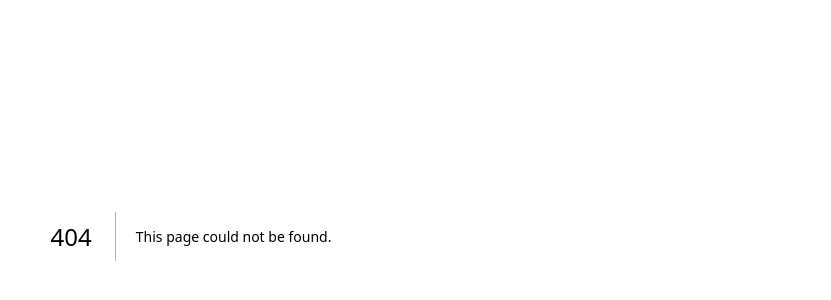
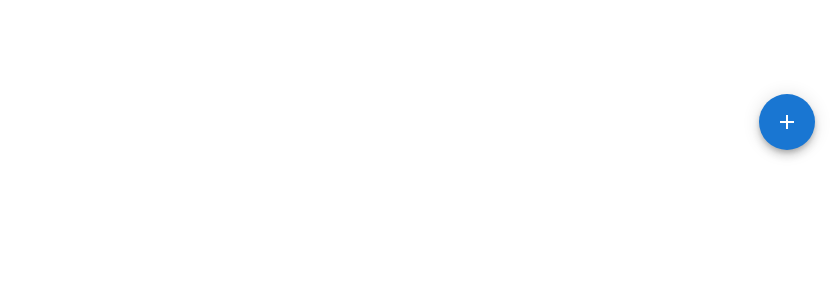
Before and after one commit to roro1313/allergyapp, a Next.js app: page /components/ActionMenu/ActionMenu in a window 1280 px wide. Before the commit this address had no page. Shown: the part 164-464 px from the top of the page, without its empty margins (449-1280 px from the left). Built offline with nearby package versions, Linux system fonts and the light colour scheme.

Commit message:
[feat] add ActionMenu component

```diff
--- /dev/null
+++ b/src/pages/components/ActionMenu/ActionMenu.tsx
@@ -0,0 +1,44 @@
+import * as React from 'react';
+import Box from '@mui/material/Box';
+import Backdrop from '@mui/material/Backdrop';
+import SpeedDial from '@mui/material/SpeedDial';
+import SpeedDialIcon from '@mui/material/SpeedDialIcon';
+import SpeedDialAction from '@mui/material/SpeedDialAction';
+import { Face, Person } from "@mui/icons-material";
+
+const MENU_ACTIONS = [
+  { icon: <Face />, name: 'Add student' },
+  { icon: <Person />, name: 'Add user' },
+];
+
+const ActionMenu: React.FC =() => {
+  const [open, setOpen] = React.useState(false);
+  const handleOpen = () => setOpen(true);
+  const handleClose = () => setOpen(false);
+
+  return (
+    <Box sx={{ height: 330, transform: 'translateZ(0px)', flexGrow: 1 }}>
+      <Backdrop open={open} />
+      <SpeedDial
+        ariaLabel="ActionMenu"
+        sx={{ position: 'absolute', bottom: 16, right: 16 }}
+        icon={<SpeedDialIcon />}
+        onClose={handleClose}
+        onOpen={handleOpen}
+        open={open}
+      >
+        {MENU_ACTIONS.map((action) => (
+          <SpeedDialAction
+            key={action.name}
+            icon={action.icon}
+            tooltipTitle={action.name}
+            tooltipOpen
+            onClick={handleClose}
+          />
+        ))}
+      </SpeedDial>
+    </Box>
+  );
+}
+
+export default ActionMenu;
```
